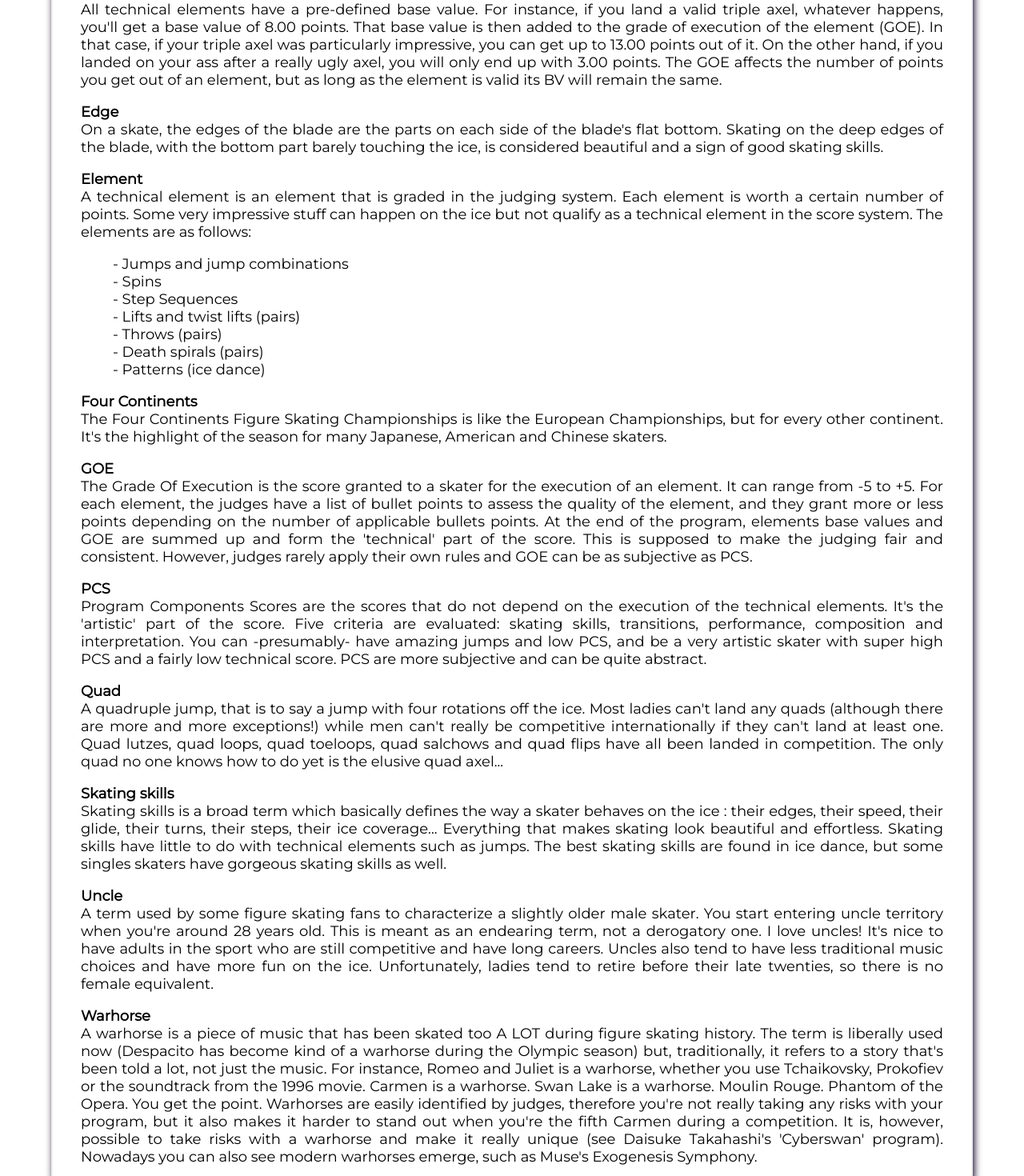
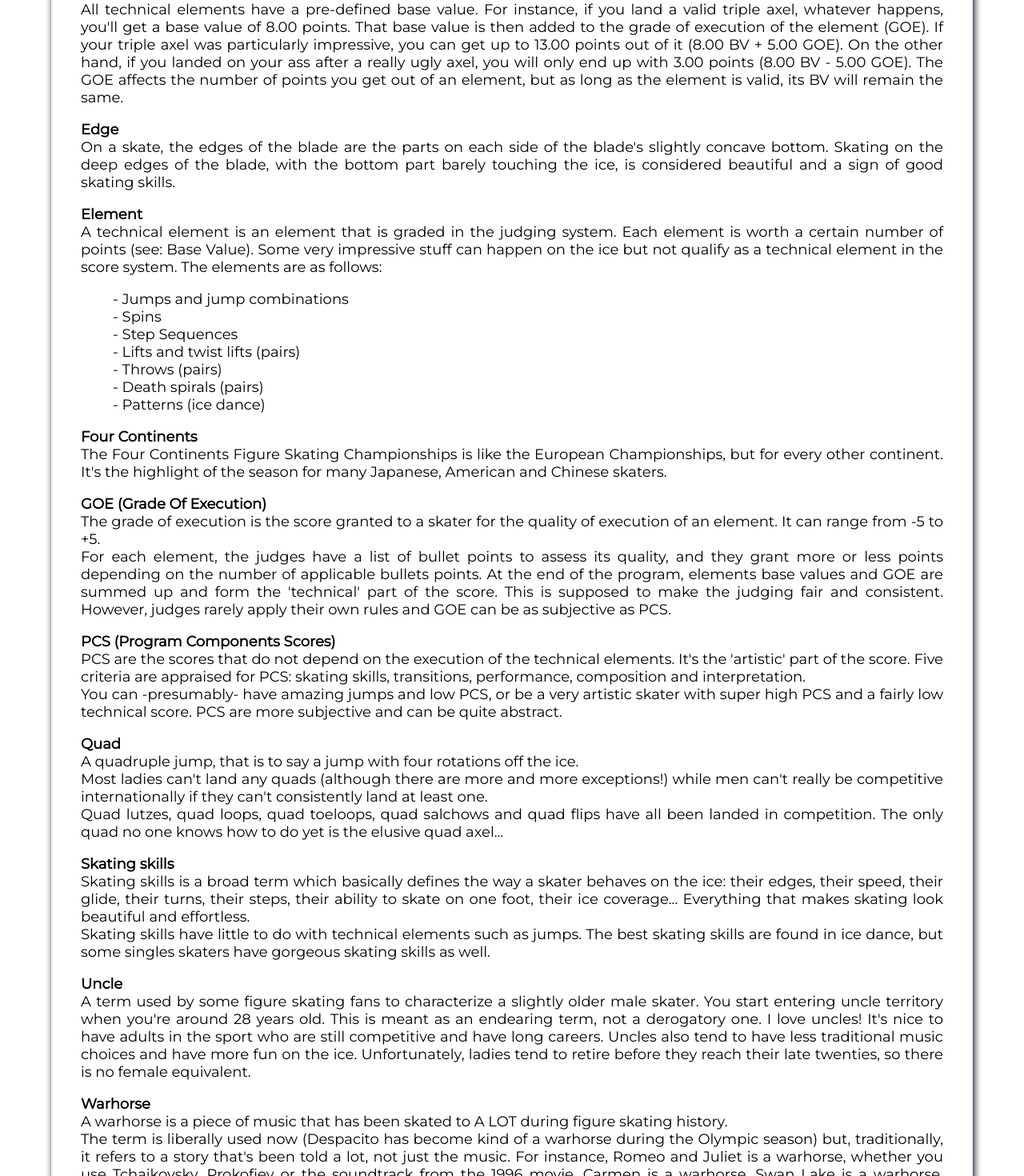
Before and after one commit to dividemeby0/project-idf2019, a React (Create React App) app: page /glossary in a window 1280 px wide. Shown: the part 280-1750 px from the top of the page at 80% size. Built offline with nearby package versions, Linux system fonts and the light colour scheme.

Commit message:
corrected typo and added ice dance specific ternaries

```diff
--- a/src/components/SkaterDetails.jsx
+++ b/src/components/SkaterDetails.jsx
@@ -56,11 +56,19 @@ export default class SkaterDetails extends Component {
             </p>
             <ul className="program-list">
               <li>
-                <span className="program-title">Short program: </span>
+                {this.state.skater.discipline === "icedance" ? (
+                  <span className="program-title">Rhythm dance: </span>
+                ) : (
+                  <span className="program-title">Short program: </span>
+                )}
                 <span> {this.state.skater.sp}</span>
               </li>
               <li>
-                <span className="program-title">Free skate: </span>
+                {this.state.skater.discipline === "icedance" ? (
+                  <span className="program-title">Free dance: </span>
+                ) : (
+                  <span className="program-title">Free skate: </span>
+                )}
                 <span> {this.state.skater.fs}</span>
               </li>
             </ul>
--- a/src/pages/Glossary.jsx
+++ b/src/pages/Glossary.jsx
@@ -10,30 +10,32 @@ export default function Glossary() {
           might not be familiar with.
         </p>
         <p>
-          <b>BV</b>
+          <b>BV (Base Value)</b>
           <br></br>All technical elements have a pre-defined base value. For
           instance, if you land a valid triple axel, whatever happens, you'll
           get a base value of 8.00 points. That base value is then added to the
-          grade of execution of the element (GOE). In that case, if your triple
-          axel was particularly impressive, you can get up to 13.00 points out
-          of it. On the other hand, if you landed on your ass after a really
-          ugly axel, you will only end up with 3.00 points. The GOE affects the
-          number of points you get out of an element, but as long as the element
-          is valid its BV will remain the same.
+          grade of execution of the element (GOE). If your triple axel was
+          particularly impressive, you can get up to 13.00 points out of it
+          (8.00 BV + 5.00 GOE). On the other hand, if you landed on your ass
+          after a really ugly axel, you will only end up with 3.00 points (8.00
+          BV - 5.00 GOE). The GOE affects the number of points you get out of an
+          element, but as long as the element is valid, its BV will remain the
+          same.
         </p>
         <p>
           <b>Edge</b>
           <br></br>On a skate, the edges of the blade are the parts on each side
-          of the blade's flat bottom. Skating on the deep edges of the blade,
-          with the bottom part barely touching the ice, is considered beautiful
-          and a sign of good skating skills.
+          of the blade's slightly concave bottom. Skating on the deep edges of
+          the blade, with the bottom part barely touching the ice, is considered
+          beautiful and a sign of good skating skills.
         </p>
         <p>
           <b>Element</b>
           <br></br>A technical element is an element that is graded in the
-          judging system. Each element is worth a certain number of points. Some
-          very impressive stuff can happen on the ice but not qualify as a
-          technical element in the score system. The elements are as follows:
+          judging system. Each element is worth a certain number of points (see:
+          Base Value). Some very impressive stuff can happen on the ice but not
+          qualify as a technical element in the score system. The elements are
+          as follows:
         </p>
         <ul>
           <li>- Jumps and jump combinations</li>
@@ -52,12 +54,12 @@ export default function Glossary() {
           skaters.
         </p>
         <p>
-          <b>GOE</b>
-          <br></br>The Grade Of Execution is the score granted to a skater for
-          the execution of an element. It can range from -5 to +5. For each
-          element, the judges have a list of bullet points to assess the quality
-          of the element, and they grant more or less points depending on the
-          number of applicable bullets points. At the end of the program,
+          <b>GOE (Grade Of Execution)</b>
+          <br></br>The grade of execution is the score granted to a skater for
+          the quality of execution of an element. It can range from -5 to +5.
+          <br></br>For each element, the judges have a list of bullet points to
+          assess its quality, and they grant more or less points depending on
+          the number of applicable bullets points. At the end of the program,
           elements base values and GOE are summed up and form the 'technical'
           part of the score. This is supposed to make the judging fair and
           consistent. However, judges rarely apply their own rules and GOE can
@@ -65,34 +67,34 @@ export default function Glossary() {
         </p>
 
         <p>
-          <b>PCS</b>
-          <br></br>Program Components Scores are the scores that do not depend
-          on the execution of the technical elements. It's the 'artistic' part
-          of the score. Five criteria are evaluated: skating skills,
-          transitions, performance, composition and interpretation. You can
-          -presumably- have amazing jumps and low PCS, and be a very artistic
+          <b>PCS (Program Components Scores)</b>
+          <br></br>PCS are the scores that do not depend on the execution of the
+          technical elements. It's the 'artistic' part of the score. Five
+          criteria are appraised for PCS: skating skills, transitions,
+          performance, composition and interpretation.<br></br>You can
+          -presumably- have amazing jumps and low PCS, or be a very artistic
           skater with super high PCS and a fairly low technical score. PCS are
           more subjective and can be quite abstract.
         </p>
         <p>
           <b>Quad</b>
           <br></br>A quadruple jump, that is to say a jump with four rotations
-          off the ice. Most ladies can't land any quads (although there are more
-          and more exceptions!) while men can't really be competitive
-          internationally if they can't land at least one. Quad lutzes, quad
-          loops, quad toeloops, quad salchows and quad flips have all been
-          landed in competition. The only quad no one knows how to do yet is the
-          elusive quad axel...
+          off the ice.<br></br>Most ladies can't land any quads (although there
+          are more and more exceptions!) while men can't really be competitive
+          internationally if they can't consistently land at least one.<br></br>
+          Quad lutzes, quad loops, quad toeloops, quad salchows and quad flips
+          have all been landed in competition. The only quad no one knows how to
+          do yet is the elusive quad axel...
         </p>
         <p>
           <b>Skating skills</b>
           <br></br>Skating skills is a broad term which basically defines the
-          way a skater behaves on the ice : their edges, their speed, their
-          glide, their turns, their steps, their ice coverage... Everything that
-          makes skating look beautiful and effortless. Skating skills have
-          little to do with technical elements such as jumps. The best skating
-          skills are found in ice dance, but some singles skaters have gorgeous
-          skating skills as well.
+          way a skater behaves on the ice: their edges, their speed, their
+          glide, their turns, their steps, their ability to skate on one foot,
+          their ice coverage... Everything that makes skating look beautiful and
+          effortless.<br></br>Skating skills have little to do with technical
+          elements such as jumps. The best skating skills are found in ice
+          dance, but some singles skaters have gorgeous skating skills as well.
         </p>
         <p>
           <b>Uncle</b>
@@ -102,23 +104,23 @@ export default function Glossary() {
           derogatory one. I love uncles! It's nice to have adults in the sport
           who are still competitive and have long careers. Uncles also tend to
           have less traditional music choices and have more fun on the ice.
-          Unfortunately, ladies tend to retire before their late twenties, so
-          there is no female equivalent.
+          Unfortunately, ladies tend to retire before they reach their late
+          twenties, so there is no female equivalent.
         </p>
         <p>
           <b>Warhorse</b>
-          <br></br>A warhorse is a piece of music that has been skated too A LOT
-          during figure skating history. The term is liberally used now
+          <br></br>A warhorse is a piece of music that has been skated to A LOT
+          during figure skating history.<br></br>The term is liberally used now
           (Despacito has become kind of a warhorse during the Olympic season)
           but, traditionally, it refers to a story that's been told a lot, not
           just the music. For instance, Romeo and Juliet is a warhorse, whether
           you use Tchaikovsky, Prokofiev or the soundtrack from the 1996 movie.
           Carmen is a warhorse. Swan Lake is a warhorse. Moulin Rouge. Phantom
-          of the Opera. You get the point. Warhorses are easily identified by
-          judges, therefore you're not really taking any risks with your
-          program, but it also makes it harder to stand out when you're the
-          fifth Carmen during a competition. It is, however, possible to take
-          risks with a warhorse and make it really unique (see Daisuke
+          of the Opera. You get the point.<br></br>Warhorses are easily
+          identified by judges, therefore you're not really taking any risks
+          with your program, but it also makes it harder to stand out when
+          you're the fifth Carmen during a competition. It is, however, possible
+          to take risks with a warhorse and make it really unique (see Daisuke
           Takahashi's 'Cyberswan' program). Nowadays you can also see modern
           warhorses emerge, such as Muse's Exogenesis Symphony.
         </p>
--- a/src/seeds/ladiesdb.js
+++ b/src/seeds/ladiesdb.js
@@ -22,7 +22,7 @@ const ladies = [
     country: "France",
     record: "2017 French national champion",
     description:
-      "Laurine had her Grand Prix debut last year and she represented France at Worlds last season. She is perhaps more consistent than Maé-Bérénice Méité, and she is sweet and talented, even though her skating is not my favorite.",
+      "Laurine had her Grand Prix debut last year and she represented France at Worlds last season. She is perhaps a bit more consistent than Maé-Bérénice Méité, and she is sweet and talented, even though her skating is not my favorite.",
     sp: "Max Richter - November",
     fs: "Chopin medley",
     image:
```
Also changed, not shown: src/seeds/icedancedb.js (+14 -14 lines), src/seeds/mendb.js (+4 -4 lines), src/seeds/pairsdb.js (+7 -7 lines).
